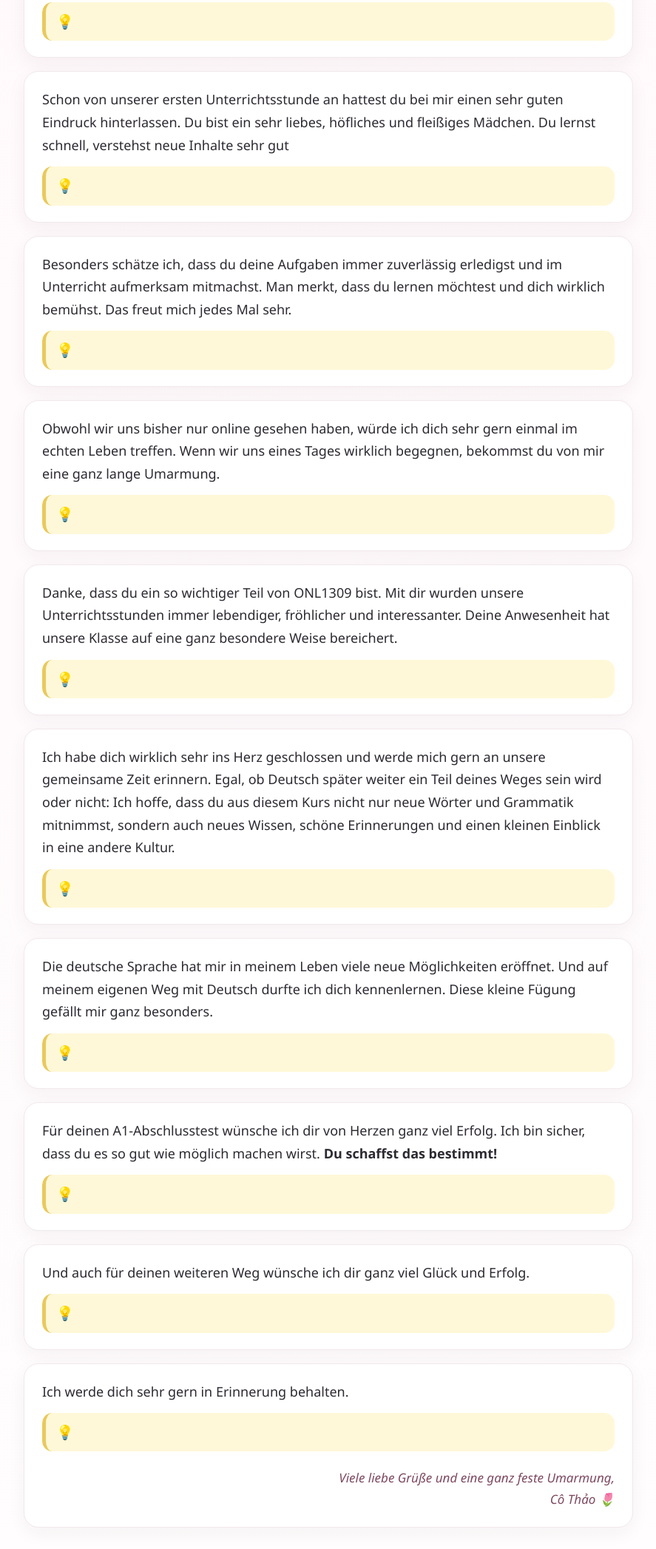
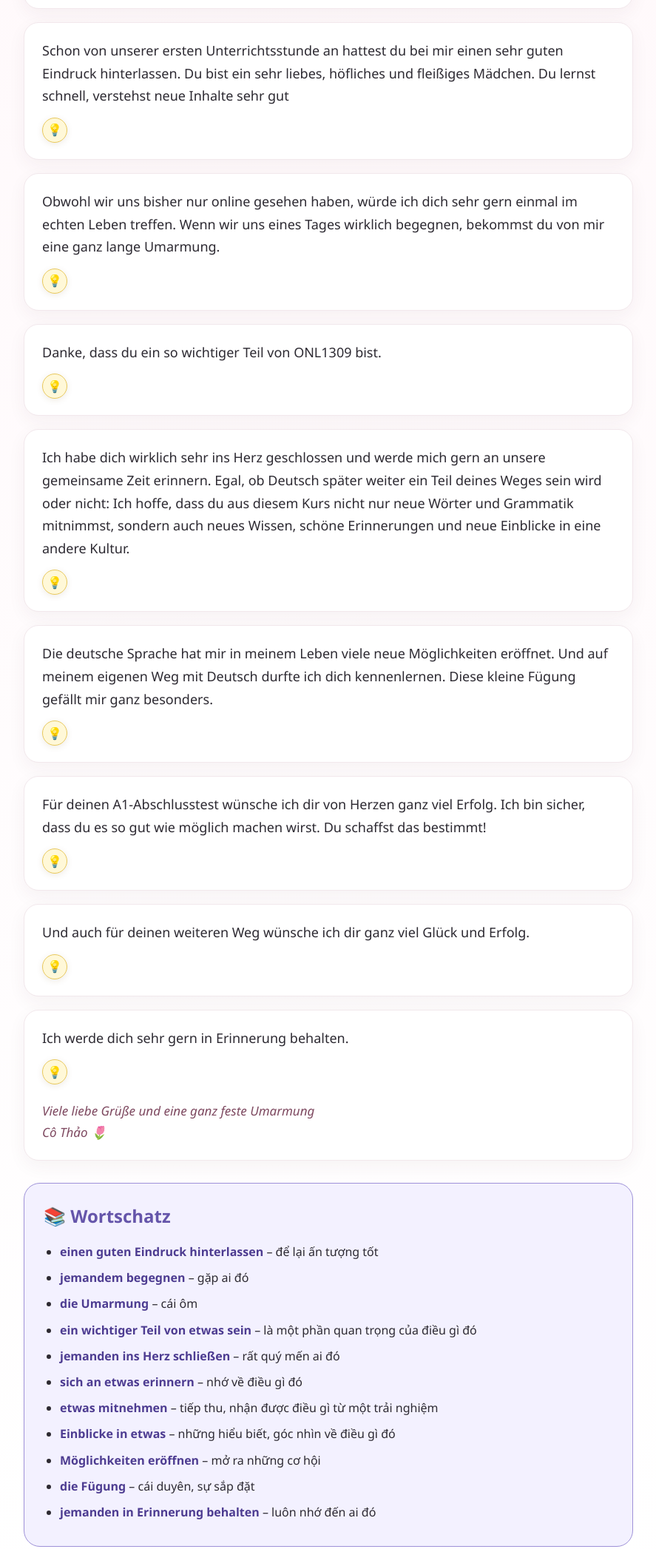
Before and after one commit to caedybar23-cyber/Abschiedsnachricht_Phuong, a plain HTML site: page index.html in a window 1280 px wide. Shown: the part 141-2235 px from the top of the page at 74% size, without its empty margins (196-1083 px from the left). Drawn offline with Linux system fonts and the light colour scheme.

Commit message:
Add files via upload

```diff
--- a/index.html
+++ b/index.html
@@ -107,7 +107,7 @@
     }
     .closing{
       margin-top:22px;
-      text-align:right;
+      text-align:left;
       font-style:italic;
       color:#7e4960;
       font-size:17px;
@@ -123,41 +123,54 @@
     .wrap{padding-top:28px}
     .hint-toggle{
       margin-top:14px;
-      background:var(--hint);
-      border-left:5px solid var(--hint-border);
-      border-radius:14px;
+      display:inline-flex;
+      align-items:center;
+      gap:8px;
       color:#5a4b18;
-      overflow:hidden;
+      background:transparent;
+      border:0;
+      border-radius:0;
+      overflow:visible;
     }
     .hint-toggle summary{
       cursor:pointer;
       list-style:none;
-      padding:10px 14px;
-      font-size:19px;
-      font-weight:800;
+      width:34px;
+      height:34px;
+      padding:0;
+      font-size:16px;
+      font-weight:400;
       user-select:none;
+      display:inline-flex;
+      align-items:center;
+      justify-content:center;
+      background:var(--hint);
+      border:1px solid var(--hint-border);
+      border-radius:999px;
+      box-shadow:0 2px 8px rgba(121,94,34,.12);
+      flex:0 0 34px;
     }
     .hint-toggle summary::-webkit-details-marker{display:none}
-    .hint-toggle summary::after{
-      content:"";
-      margin-left:8px;
-      font-size:14px;
-      font-weight:700;
-    }
+    .hint-toggle summary::after{content:""}
     .hint-toggle[open] summary::after{content:""}
     .hint-content{
-      padding:0 14px 13px 14px;
-      border-top:1px solid rgba(160,130,20,.18);
-      padding-top:10px;
+      display:inline;
+      padding:0;
+      border-top:0;
+      font-family: Aptos, "Segoe UI", Arial, sans-serif;
+      font-size:13px;
+      font-weight:400;
+      color:#7a4e2d;
+      line-height:1.45;
     }
 </style>
 </head>
 <body>
 <main class="wrap">
 <section class="section">
-<p class="de"><strong>Hallo Phượng,</strong><br/>
-      bevor unser Kurs zu Ende geht, möchte ich dir noch ein paar persönliche Worte sagen.</p>
-<details class="hint-toggle"><summary>💡</summary><div class="hint-content">Trước khi khóa học của chúng ta kết thúc, cô muốn nhắn với em vài lời thật riêng.</div></details>
+<p class="de">Hallo Phượng,<br/>
+      heute möchte ich dir mal schreiben, wie sehr ich dich mag.</p>
+
 </section>
 <section class="section">
 <p class="de">
@@ -165,44 +178,29 @@
         Du bist ein sehr liebes, höfliches und fleißiges Mädchen. Du lernst schnell, verstehst neue Inhalte sehr gut
 
       </p>
-<details class="hint-toggle"><summary>💡</summary><div class="hint-content">Ngay từ buổi học đầu tiên, em đã để lại cho cô một ấn tượng rất tốt. Em là một cô bé rất ngoan, lễ phép và chăm chỉ.
-        Em học nhanh, tiếp thu bài tốt và luôn cố gắng hết sức để hiểu bài thật sự.</div></details>
-</section>
-<section class="section">
-<p class="de">
-        Besonders schätze ich, dass du deine Aufgaben immer zuverlässig erledigst und im Unterricht aufmerksam mitmachst.
-        Man merkt, dass du lernen möchtest und dich wirklich bemühst. Das freut mich jedes Mal sehr.
-      </p>
-<details class="hint-toggle"><summary>💡</summary><div class="hint-content">Cô đặc biệt trân trọng việc em luôn hoàn thành bài tập rất nghiêm túc và tham gia học tập tập trung.
-        Cô cảm nhận được rằng em thật sự muốn học và luôn nỗ lực. Điều đó khiến cô rất vui.</div></details>
+<details class="hint-toggle"><summary>💡</summary><span class="hint-content">Ngay từ buổi học đầu tiên, cô đã có ấn tượng rất tốt về em. Em là một cô bé rất ngoan, lễ phép và chăm chỉ. Em học nhanh và tiếp thu bài mới rất tốt.</span></details>
 </section>
 <section class="section">
 <p class="de">
         Obwohl wir uns bisher nur online gesehen haben, würde ich dich sehr gern einmal im echten Leben treffen.
         Wenn wir uns eines Tages wirklich begegnen, bekommst du von mir eine ganz lange Umarmung.
       </p>
-<details class="hint-toggle"><summary>💡</summary><div class="hint-content">Mặc dù đến giờ chúng ta chỉ gặp nhau qua lớp học online, cô rất muốn có cơ hội gặp em ngoài đời thật.
-        Nếu một ngày nào đó chúng ta thật sự gặp nhau, cô sẽ ôm em thật lâu nhé.</div></details>
+<details class="hint-toggle"><summary>💡</summary><span class="hint-content">Dù từ trước đến giờ cô trò mình mới chỉ gặp nhau qua màn hình, cô vẫn rất mong một ngày nào đó có thể gặp em ngoài đời. Nếu hôm ấy thật sự đến, cô nhất định sẽ ôm em thật lâu.</span></details>
 </section>
 <section class="section">
 <p class="de">
         Danke, dass du ein so wichtiger Teil von ONL1309 bist.
-        Mit dir wurden unsere Unterrichtsstunden immer lebendiger, fröhlicher und interessanter.
-        Deine Anwesenheit hat unsere Klasse auf eine ganz besondere Weise bereichert.
       </p>
-<details class="hint-toggle"><summary>💡</summary><div class="hint-content">Cảm ơn em vì đã là một phần thật quan trọng của ONL1309. Những tiết học có em luôn sôi động, vui vẻ và thú vị hơn rất nhiều.
-        Sự có mặt của em đã làm lớp học trở nên đặc biệt hơn.</div></details>
+<details class="hint-toggle"><summary>💡</summary><span class="hint-content">Cảm ơn em vì đã là một phần thật đặc biệt của ONL1309.</span></details>
 </section>
 <section class="section">
 <p class="de">
         Ich habe dich wirklich sehr ins Herz geschlossen und werde mich gern an unsere gemeinsame Zeit erinnern.
         Egal, ob Deutsch später weiter ein Teil deines Weges sein wird oder nicht:
         Ich hoffe, dass du aus diesem Kurs nicht nur neue Wörter und Grammatik mitnimmst,
-        sondern auch neues Wissen, schöne Erinnerungen und einen kleinen Einblick in eine andere Kultur.
+        sondern auch neues Wissen, schöne Erinnerungen und neue Einblicke in eine andere Kultur.
       </p>
-<details class="hint-toggle"><summary>💡</summary><div class="hint-content">Cô thực sự rất quý mến em và sẽ luôn nhớ về khoảng thời gian chúng ta học cùng nhau.
-        Dù sau này em có tiếp tục học tiếng Đức hay không, cô vẫn mong rằng khóa học này đã mang đến cho em
-        không chỉ từ vựng và ngữ pháp, mà còn nhiều kiến thức bổ ích, kỷ niệm đẹp và hiểu biết về một nền văn hóa mới.</div></details>
+<details class="hint-toggle"><summary>💡</summary><span class="hint-content">Cô thật sự rất quý em và chắc chắn sẽ luôn nhớ về quãng thời gian cô trò mình đã học cùng nhau. Dù sau này em có tiếp tục đồng hành với tiếng Đức hay không, cô vẫn mong rằng sau khóa học này, điều em nhận được không chỉ là từ vựng và ngữ pháp, mà còn là những kiến thức mới, những kỷ niệm đẹp và những hiểu biết về một nền văn hóa khác.</span></details>
 </section>
 <section class="section">
 <p class="de">
@@ -210,31 +208,28 @@
         Und auf meinem eigenen Weg mit Deutsch durfte ich dich kennenlernen.
         Diese kleine Fügung gefällt mir ganz besonders.
       </p>
-<details class="hint-toggle"><summary>💡</summary><div class="hint-content">Tiếng Đức đã mở ra cho cô rất nhiều cơ hội trong cuộc sống.
-        Và trên chính hành trình đồng hành cùng tiếng Đức, cô đã có cơ hội được gặp em.
-        Cô rất thích sự sắp đặt đáng yêu này.</div></details>
+<details class="hint-toggle"><summary>💡</summary><span class="hint-content">Tiếng Đức đã mang đến cho cô rất nhiều cơ hội mới trong cuộc sống. Và cũng nhờ hành trình ấy, cô đã có cơ hội được gặp và biết đến em. Với cô, đó là một cái duyên rất đáng quý.</span></details>
 </section>
 <section class="section">
 <p class="de">
         Für deinen A1-Abschlusstest wünsche ich dir von Herzen ganz viel Erfolg.
-        Ich bin sicher, dass du es so gut wie möglich machen wirst. <strong>Du schaffst das bestimmt!</strong>
+        Ich bin sicher, dass du es so gut wie möglich machen wirst. Du schaffst das bestimmt!
 </p>
-<details class="hint-toggle"><summary>💡</summary><div class="hint-content">Cô chúc em thật nhiều thành công trong bài thi cuối khóa A1.
-        Cô tin rằng em sẽ làm tốt nhất có thể. Em nhất định sẽ làm được!</div></details>
+<details class="hint-toggle"><summary>💡</summary><span class="hint-content">Cô chúc em thật nhiều may mắn và làm bài thật tốt trong kỳ thi cuối khóa A1. Cô tin rằng em sẽ cố gắng hết sức và làm tốt nhất có thể. Em nhất định sẽ làm được!</span></details>
 </section>
 <section class="section">
 <p class="de">
         Und auch für deinen weiteren Weg wünsche ich dir ganz viel Glück und Erfolg.
       </p>
-<details class="hint-toggle"><summary>💡</summary><div class="hint-content">Và trên chặng đường sau này, cô chúc em luôn gặp thật nhiều may mắn và thành công.</div></details>
+<details class="hint-toggle"><summary>💡</summary><span class="hint-content">Trên chặng đường phía trước, cô cũng chúc em luôn gặp nhiều may mắn và gặt hái thật nhiều thành công.</span></details>
 </section>
 <section class="section">
 <p class="de">
         Ich werde dich sehr gern in Erinnerung behalten.
       </p>
-<details class="hint-toggle"><summary>💡</summary><div class="hint-content">Cô sẽ luôn nhớ đến em với rất nhiều tình cảm.</div></details>
+<details class="hint-toggle"><summary>💡</summary><span class="hint-content">Cô sẽ luôn nhớ đến em với những kỷ niệm thật đẹp.</span></details>
 <div class="closing">
-        Viele liebe Grüße und eine ganz feste Umarmung,<br/>
+        Viele liebe Grüße und eine ganz feste Umarmung<br/>
         Cô Thảo 🌷
       </div>
 </section>
@@ -242,31 +237,15 @@
 <h2>📚 Wortschatz</h2>
 <ul>
 <li><span class="deword">einen guten Eindruck hinterlassen</span> – để lại ấn tượng tốt</li>
-<li><span class="deword">lieb</span> – ngoan, đáng yêu, dễ mến</li>
-<li><span class="deword">höflich</span> – lễ phép</li>
-<li><span class="deword">fleißig</span> – chăm chỉ</li>
-<li><span class="deword">sich Mühe geben</span> – cố gắng, nỗ lực</li>
-<li><span class="deword">etwas wirklich verstehen</span> – thật sự hiểu điều gì đó</li>
-<li><span class="deword">etwas zuverlässig erledigen</span> – hoàn thành việc gì một cách nghiêm túc, đáng tin cậy</li>
-<li><span class="deword">aufmerksam mitmachen</span> – tham gia học tập một cách tập trung</li>
-<li><span class="deword">sich bemühen</span> – nỗ lực</li>
-<li><span class="deword">jemanden im echten Leben treffen</span> – gặp ai đó ngoài đời thật</li>
-<li><span class="deword">jemandem eine Umarmung geben</span> – ôm ai đó</li>
+<li><span class="deword">jemandem begegnen</span> – gặp ai đó</li>
+<li><span class="deword">die Umarmung</span> – cái ôm</li>
 <li><span class="deword">ein wichtiger Teil von etwas sein</span> – là một phần quan trọng của điều gì đó</li>
-<li><span class="deword">lebendig</span> – sôi động, sinh động</li>
-<li><span class="deword">etwas bereichern</span> – làm cho điều gì phong phú, ý nghĩa hơn</li>
-<li><span class="deword">jemanden ins Herz schließen</span> – trở nên rất quý mến ai đó</li>
+<li><span class="deword">jemanden ins Herz schließen</span> – rất quý mến ai đó</li>
 <li><span class="deword">sich an etwas erinnern</span> – nhớ về điều gì đó</li>
-<li><span class="deword">etwas mitnehmen</span> – tiếp thu, mang theo được điều gì sau một trải nghiệm</li>
-<li><span class="deword">einen Einblick in etwas bekommen</span> – có được cái nhìn/hiểu biết ban đầu về điều gì</li>
+<li><span class="deword">etwas mitnehmen</span> – tiếp thu, nhận được điều gì từ một trải nghiệm</li>
+<li><span class="deword">Einblicke in etwas</span> – những hiểu biết, góc nhìn về điều gì đó</li>
 <li><span class="deword">Möglichkeiten eröffnen</span> – mở ra những cơ hội</li>
-<li><span class="deword">jemanden kennenlernen</span> – làm quen, gặp gỡ ai đó</li>
-<li><span class="deword">die Fügung des Lebens</span> – sự sắp đặt của cuộc sống</li>
-<li><span class="deword">von Herzen</span> – từ tận đáy lòng, chân thành</li>
-<li><span class="deword">Du schaffst das bestimmt!</span> – Em nhất định sẽ làm được!</li>
-<li><span class="deword">der weitere Weg</span> – chặng đường phía trước</li>
-<li><span class="deword">neugierig</span> – ham học hỏi, tò mò theo nghĩa tích cực</li>
-<li><span class="deword">stolz auf etwas sein</span> – tự hào về điều gì đó</li>
+<li><span class="deword">die Fügung</span> – cái duyên, sự sắp đặt</li>
 <li><span class="deword">jemanden in Erinnerung behalten</span> – luôn nhớ đến ai đó</li>
 </ul>
 </section>
```
